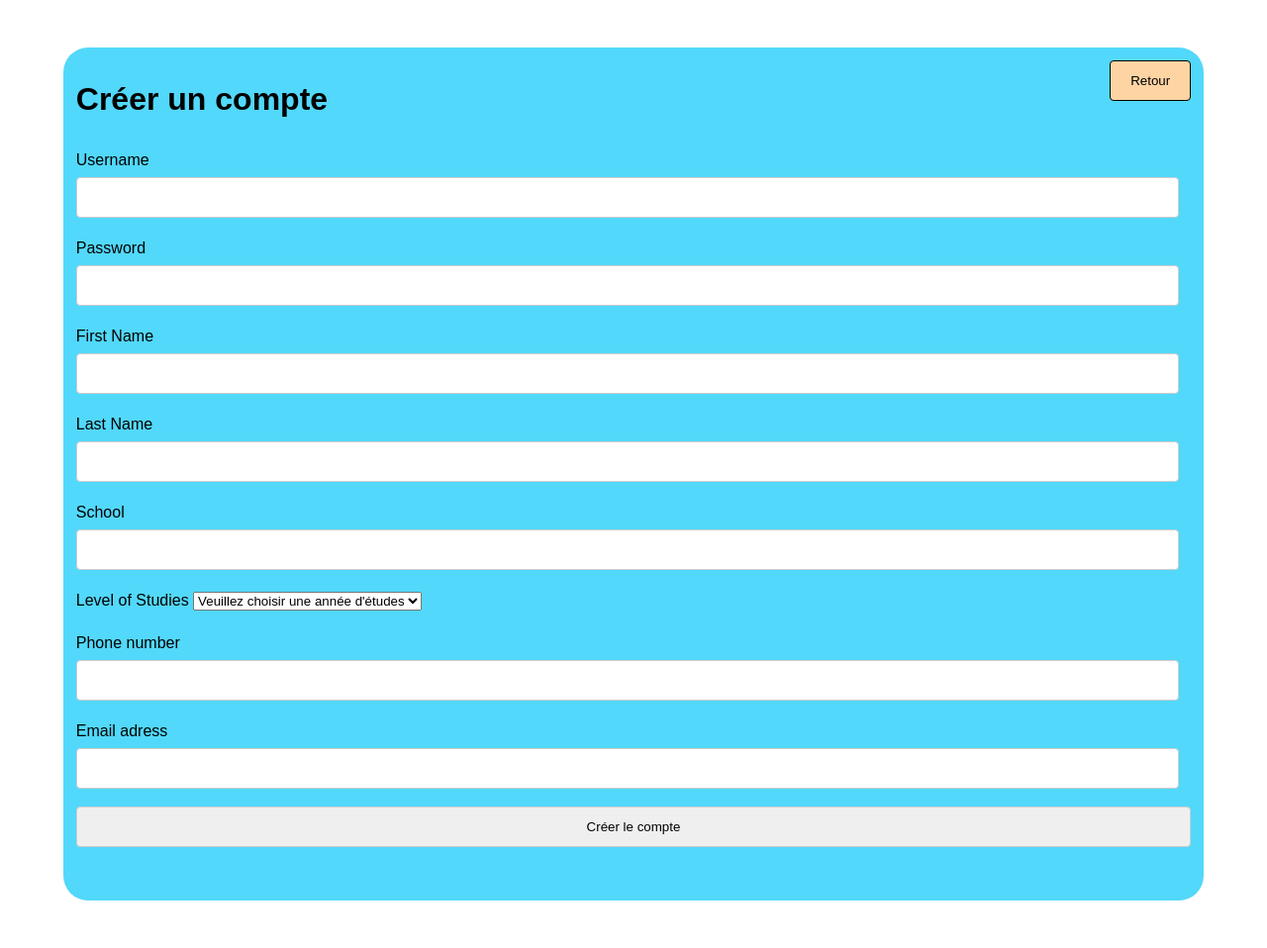
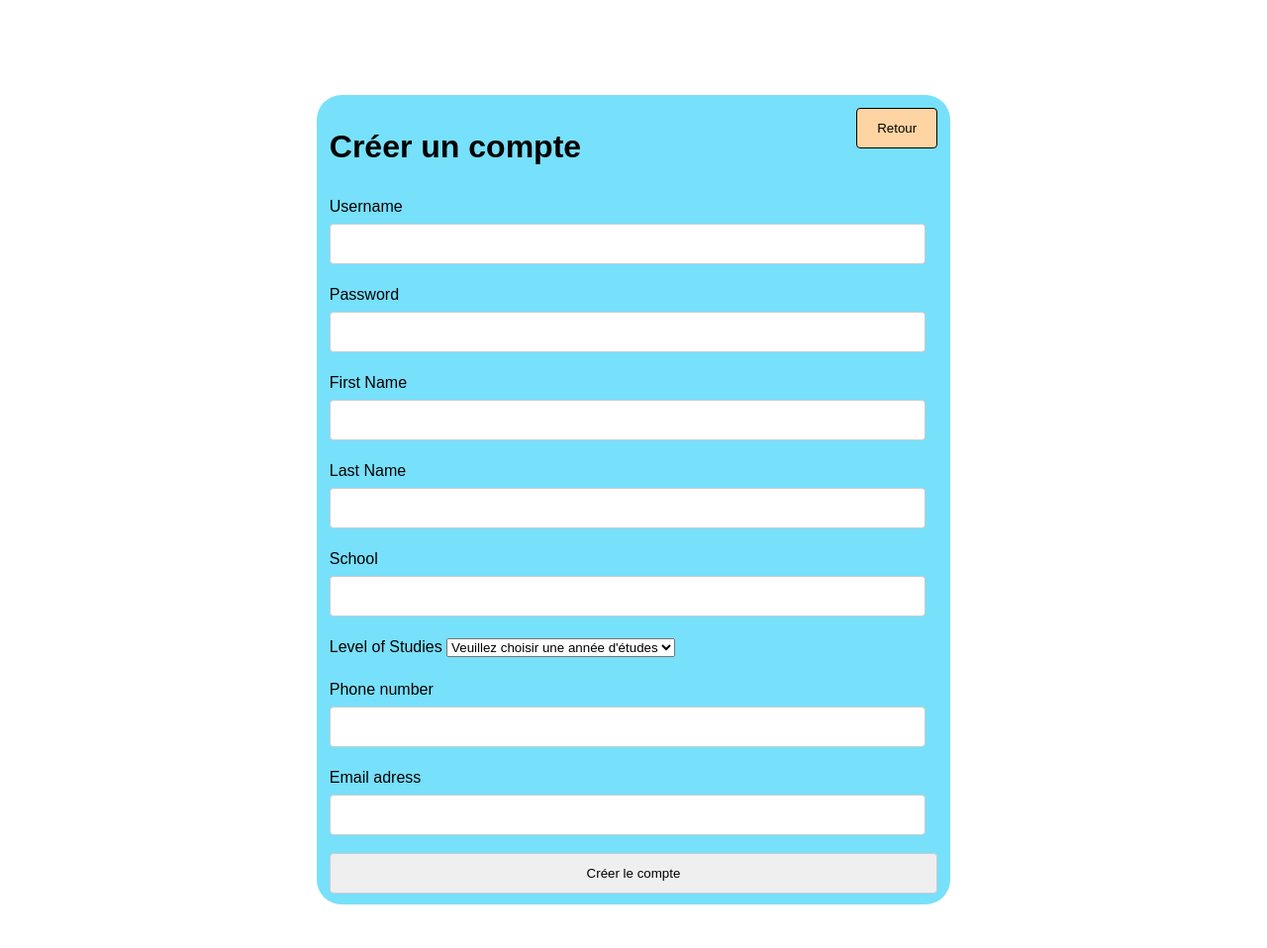
Before and after one commit to lucley64/SuperProjetSite, a PHP site: page /php/creation.php in a window 1280 px wide. Shown: the whole page at 99% size. Run offline with PHP 8.4, Linux system fonts and the light colour scheme; the visitor is signed in with stand-in values (Sample User, id 1).

Commit message:
CASSE PAS STP

```diff
--- a/css/header.css
+++ b/css/header.css
@@ -31,7 +31,7 @@ h1 a{
 .buttonHeader {
     width: 100%;
     display: block;
-    height: 1.5cm;
+    height: 2cm;
     background: none;
     border: 4px solid rgb(229, 231, 228);
     border-radius: 10px;
@@ -86,10 +86,10 @@ h1 a{
 list-style-type: none;
 }
 
-#popup{
+#popupconnexion, #popupcreation{
     display: none;
     position: fixed;
-    width: 50%;
+    width: 30%;
     height: auto;
     z-index: 9999;
 
--- a/css/loginsignin.css
+++ b/css/loginsignin.css
@@ -5,16 +5,26 @@
 
 div#container {
     position: fixed;
-    left: 5%;
-    right: 5%;
-    top: 5%;
-    bottom: 5%;
+    width: 50%;
+    height: auto;
+    left: 25%;
+    top: 25%;
     padding: 1%;
     overflow: auto;
-    background: #52d8fa;
+    background: #52d8fac8;
     border-radius: 25px;
 }
-
+div#containerCreation {
+    position: fixed;
+    width: 50%;
+    height: auto;
+    left: 25%;
+    top: 10%;
+    padding: 1%;
+    overflow: auto;
+    background: #52d8fac8;
+    border-radius: 25px;
+}
 input {
     margin: 8px 0 -2px 0;
     display: inline-block;
--- a/index.php
+++ b/index.php
@@ -28,6 +28,8 @@
         <img src="src/imageAccueil.jpeg" alt="image accueil">
     </div>
     </div>
-    <div id="popup"><?php include("php/connexion.php");?></div>
+    <div id="popupconnexion"><?php include("php/connexion.php");?></div>
+    <div id="popupcreation"><?php include("php/creation.php");?></div>
+
 </body>
 </html>
--- a/php/connexion.php
+++ b/php/connexion.php
@@ -5,6 +5,7 @@
     <meta charset="UTF-8">
     <meta http-equiv="X-UA-Compatible" content="IE=edge">
     <meta name="viewport" content="width=device-width, initial-scale=1.0">
+    <script type="text/javascript" src="js/header.js"></script>
     <link rel="stylesheet" href="../css/loginsignin.css">
     <title>Se connecter</title>
 </head>
@@ -38,7 +39,7 @@
             </label>
         </form>
         <button class="val" onclick="login()">Login</button>
-        <span class="no">Pas de compte ? <a href="./creation.php">Creer un compte</a></span>
+        <span class="no">Pas de compte ? <a onclick="popupcreation()">Creer un compte</a></span>
     </div>
 </body>
 
--- a/php/creation.php
+++ b/php/creation.php
@@ -10,10 +10,10 @@
 </head>
 
 <body>
-    <div id="container">
-        <button onclick="window.location='/connexion.php'" class="nav">Retour</button>
+    <div id="containerCreation">
+        <button onclick="window.location='./index.php'" class="nav">Retour</button>
         <h1>Créer un compte</h1>
-        <form action="verifCreation.php" method="post" id="creation">
+        <form action="php/verifCreation.php" method="post" id="creation">
             <label for="username"> Username
                 <input type="text " name="username" id="username">
             </label>
--- a/php/creerutilisateurbdd.php
+++ b/php/creerutilisateurbdd.php
@@ -1,5 +1,5 @@
 <?php
-/*ce script est a executer une fois avec sudo pour creer un utilisateur thatachallenge avec tous les droits*/
+/*ce script est à executer une fois avec sudo pour creer un utilisateur thatachallenge avec tous les droits*/
 $mysqli = new mysqli("localhost", "root", "");
 if ($mysqli->connect_error) {
     die("La connexion a échoué : " . $mysqli->connect_error);
--- a/php/header.php
+++ b/php/header.php
@@ -17,7 +17,7 @@
                     <th><a href="" ><button class="buttonHeader">Archives</button></a></th>
                     <th><a href="https://iapau.org/"><button class="buttonHeader">IA Pau</button></a></th>
                     <th><a href=""><button class="buttonHeader">Tah la barre de recherche</button></a></th>
-                    <th><a onclick="popup()"><button class="buttonHeader">Se connecter</button></a></th>
+                    <th><a onclick="popupconnexion()"><button class="buttonHeader">Se connecter</button></a></th>
 
                 </tr>
             </table>
--- a/php/verifCreation.php
+++ b/php/verifCreation.php
@@ -1,13 +1,13 @@
 <?php
     session_start();
-    $cnx = mysqli_connect("localhost","dkd","dkdAchilleMael0","datas");
+    $cnx = mysqli_connect("localhost","thatachallenge","thatachallenge123","datas");
     if (mysqli_connect_errno($cnx)) {
         echo mysqli_connect_error();
     };
 
     $req = "INSERT INTO Users VALUES (\"" . $_POST["username"] . "\",\"" . $_POST["pwd"] . "\",\"student\",\"" . $_POST["lastName"] . "\",\"" . $_POST["firstName"] . "\",\"" . $_POST["workplace"] . "\",\"" . $_POST["studyLvl"] . "\",\"" . $_POST["phone"] . "\",\"" . $_POST["mail"] . "\", NULL, NULL);";
-    $result = mysqli_query($cnx,$req) or die('Pb req : '.$req);
+    $result = mysqli_query($cnx,$req) or die('Pb req : '.mysqli_error($cnx));
     $data = mysqli_fetch_row($result);
     mysqli_close($cnx);
-    header('Location: connexion.php');
+    header('Location: ../index.php');
 ?>
```
Also changed, not shown: js/header.js (+10 -3 lines), php/verifConnexion.php (+3 -4 lines).
